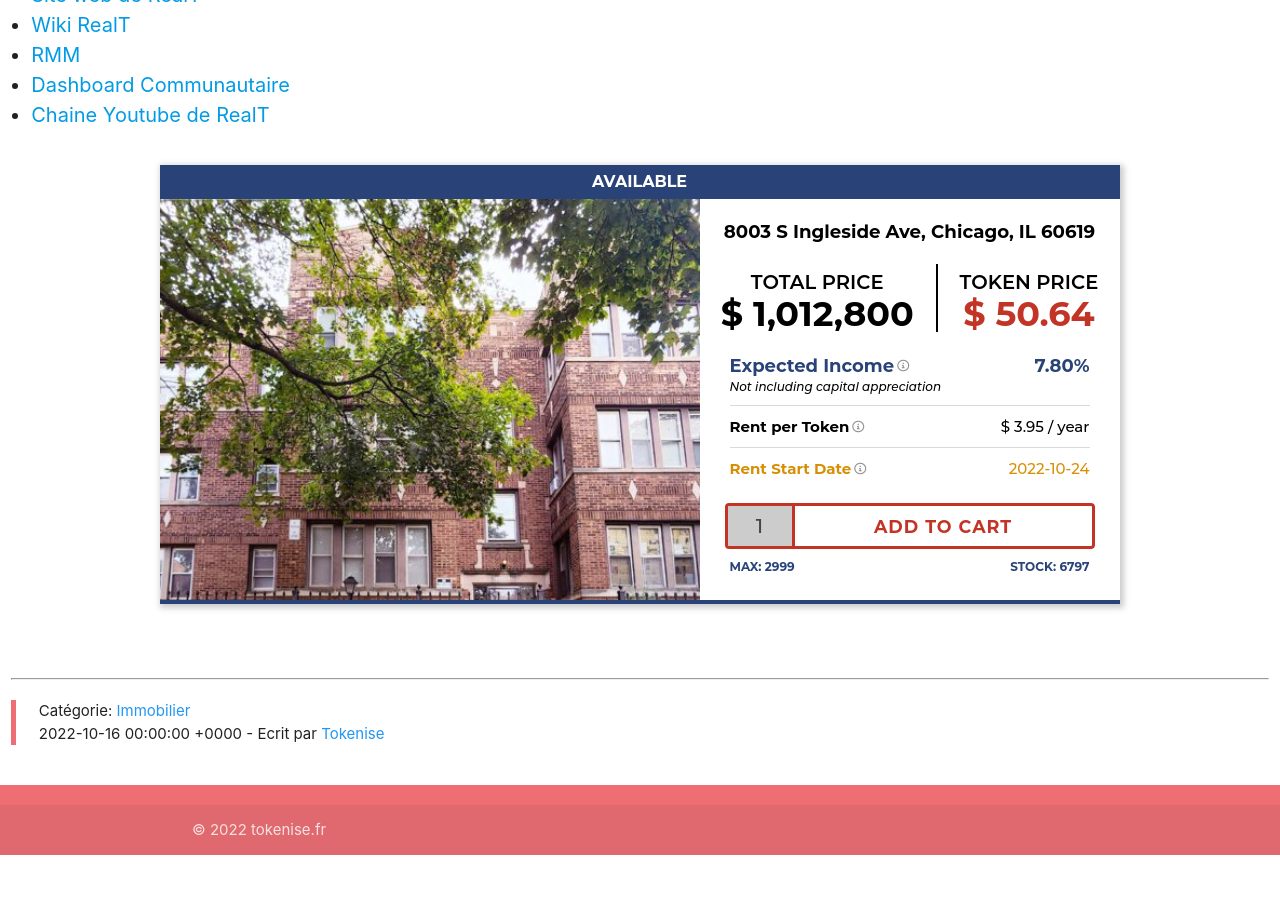
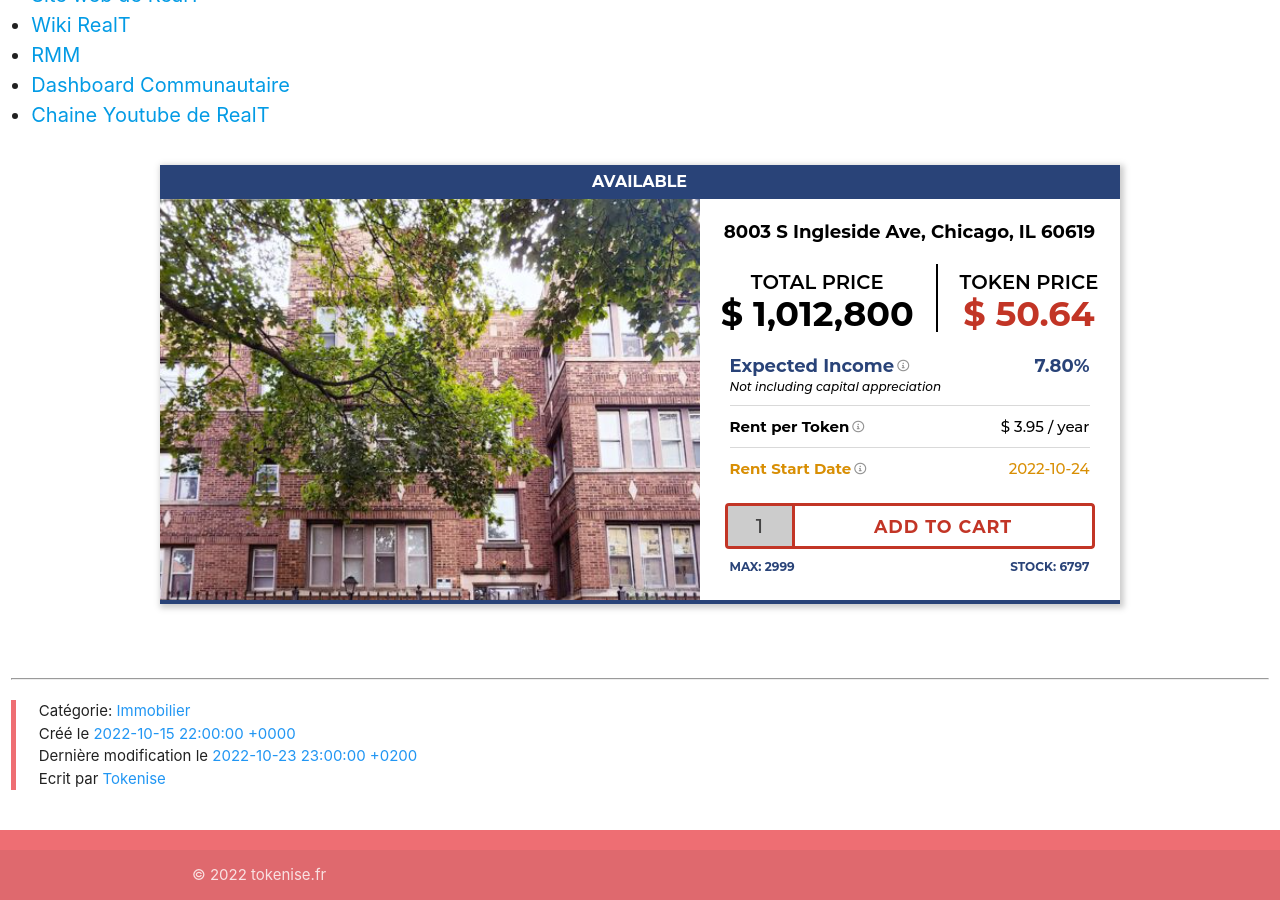
Before and after one commit to minus78/minus78.github.io, a Jekyll site: the page built from _posts/2022-10-16-RealT.markdown, in a window 1280 px wide and 900 px high, scrolled down 7112 px. Built offline with Jekyll 4.4.1, drawn with Linux system fonts in a browser that asks for light colours; before the commit the page ends 7967 px from its top, so only the background shows below that.

Commit message:
add last modif

```diff
--- a/_layouts/post.html
+++ b/_layouts/post.html
@@ -7,10 +7,16 @@ layout: default
 <br>
 <hr>
 <blockquote>
-    Catégorie:
-    {% for category in page.categories %}
-        <span class="blue-text">{{ category }}&nbsp;</span>
-    {% endfor %}
-    <br>
-        {{ page.date }} - Ecrit par <span class="blue-text">{{ page.author | default: "Tokenise" }}</span>
+    <ul>
+        <li>Catégorie:
+        {% for category in page.categories %}
+            <span class="blue-text">{{ category }}&nbsp;</span>
+        {% endfor %}
+        </li>
+        <li>Créé le <span class="blue-text">{{ page.date }}</span></li>
+        {% if page.last_modified_at %}
+            <li>Dernière modification le <span class="blue-text">{{ page.last_modified_at }}</span></li>
+        {% endif %}
+        <li>Ecrit par <span class="blue-text">{{ page.author | default: "Tokenise" }}</span></li>
+    </ul>
 </blockquote>
--- a/_posts/2022-10-16-RealT.markdown
+++ b/_posts/2022-10-16-RealT.markdown
@@ -1,6 +1,8 @@
 ---
 layout: post
 title:  "Qu'est ce que RealT?"
+date:   2022-10-16 00:00:00 +0200
+last_modified_at: 2022-10-23 23:00:00 +0200
 categories: Immobilier
 ---
 <img src="/img/RealT.png" align="right" class="hide-on-small-only" style="height:150px; margin-right: 10px" />
```
